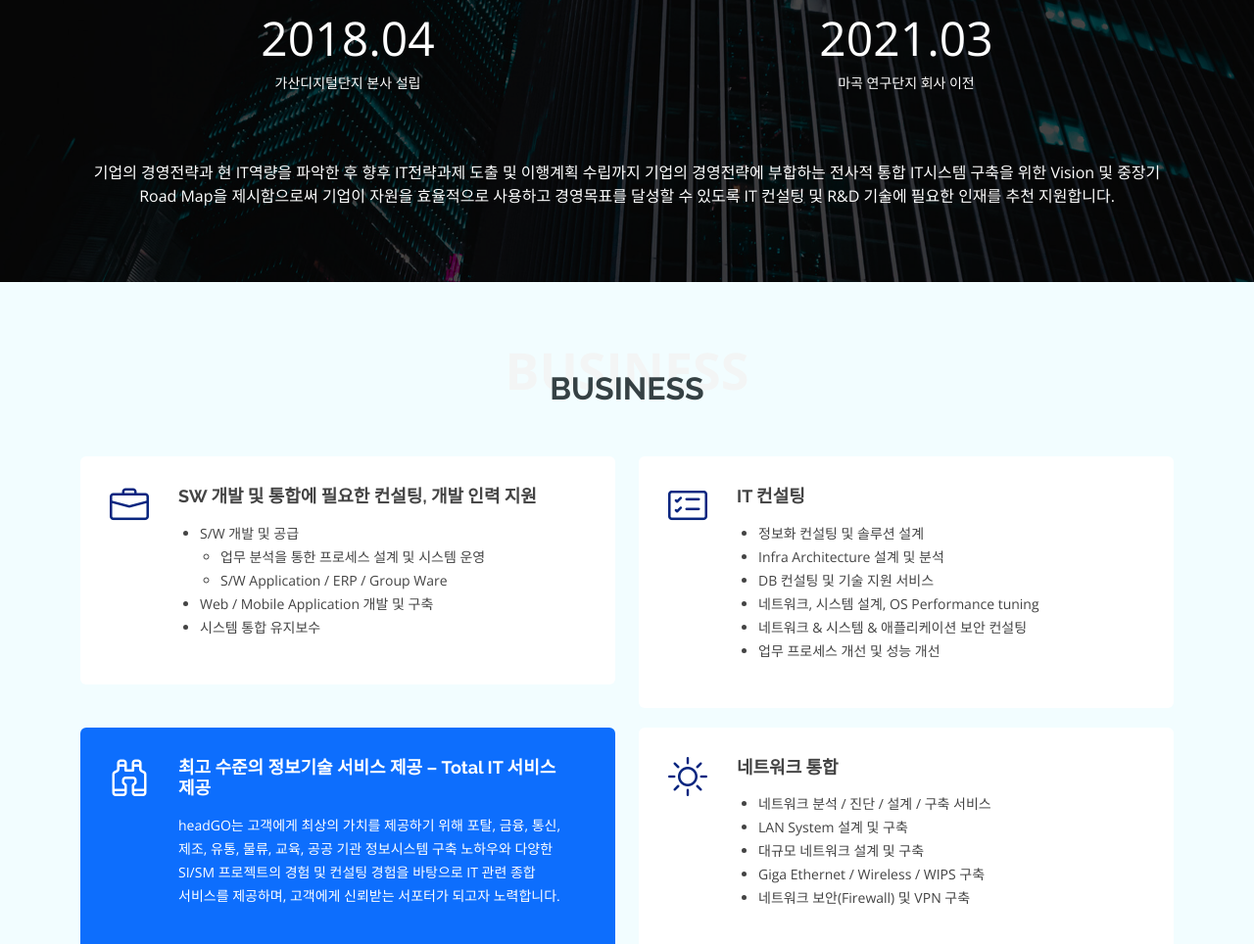
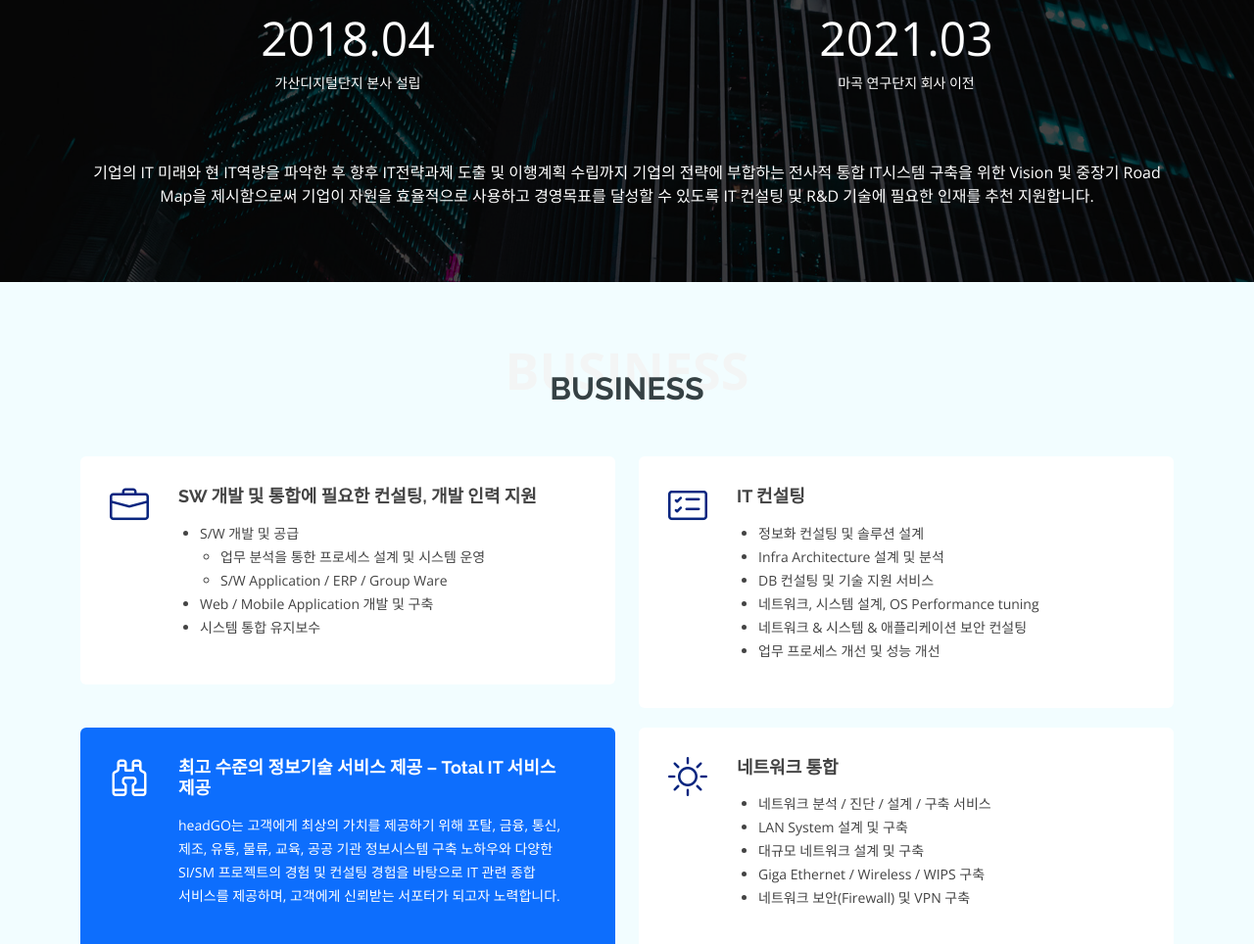
Before and after one commit to headgokorea/headgo.github.io, a plain HTML site: page index.html in a window 1280 px wide. Shown: the part 1598-2562 px from the top of the page at 98% size. Drawn offline with nearby package versions, Linux system fonts and the light colour scheme.

Commit message:
Update index.html

```diff
--- a/index.html
+++ b/index.html
@@ -197,7 +197,7 @@
 
         <div class="row">
           <div class="col-12  text-center text-white">
-            <p>기업의 경영전략과 현 IT역량을 파악한 후 향후 IT전략과제 도출 및 이행계획 수립까지 기업의 경영전략에 부합하는 전사적 통합 IT시스템 구축을 위한 Vision 및 중장기 Road Map을 제시함으로써 기업이 자원을 효율적으로 사용하고 경영목표를 달성할 수 있도록 IT 컨설팅 및 R&D 기술에 필요한 인재를 추천 지원합니다.</p>
+            <p>기업의 IT 미래와 현 IT역량을 파악한 후 향후 IT전략과제 도출 및 이행계획 수립까지 기업의 전략에 부합하는 전사적 통합 IT시스템 구축을 위한 Vision 및 중장기 Road Map을 제시함으로써 기업이 자원을 효율적으로 사용하고 경영목표를 달성할 수 있도록 IT 컨설팅 및 R&D 기술에 필요한 인재를 추천 지원합니다.</p>
           </div>
         </div>
 
```
